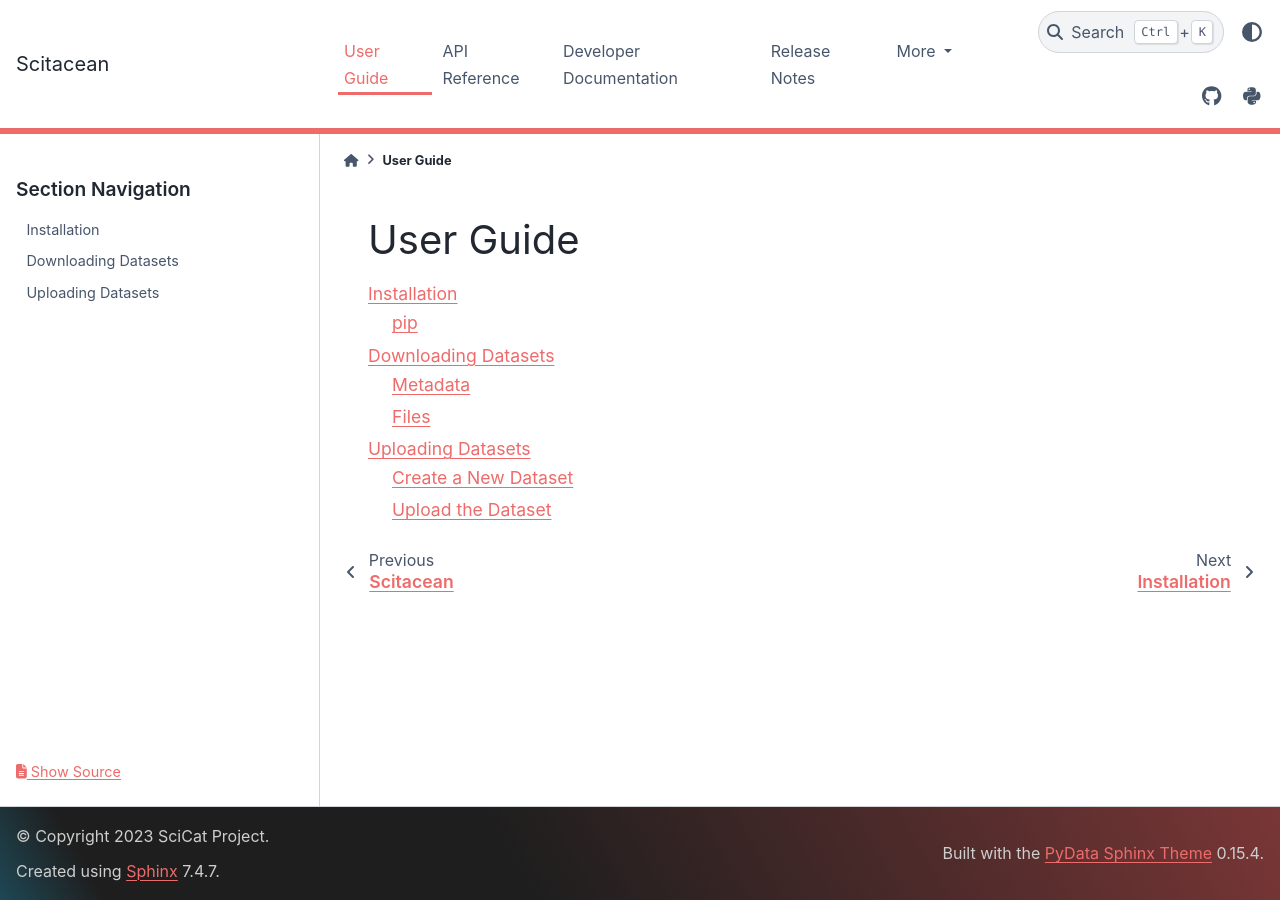
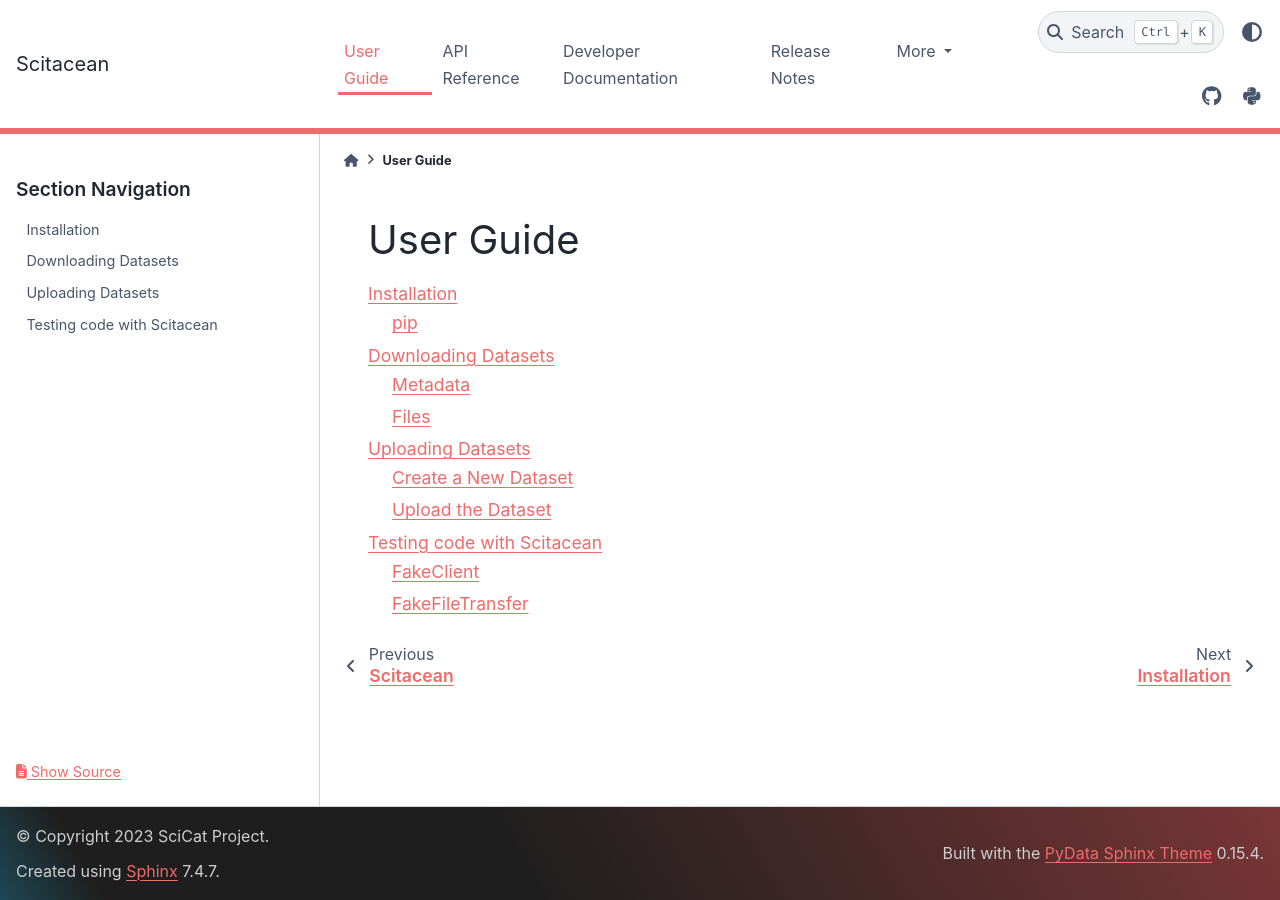
Before and after one commit to SciCatProject/scitacean, a Sphinx documentation site: the page built from docs/user-guide/index.rst, in a window 1280 px wide. Built offline with Sphinx 7.4.7 and the PyData theme 0.15.4, drawn with Linux system fonts in a browser that asks for light colours; the version number could not be read and is left out.

Commit message:
Document fakes for testing

```diff
--- a/docs/release-notes.rst
+++ b/docs/release-notes.rst
@@ -55,6 +55,8 @@
 Documentation
 ~~~~~~~~~~~~~
 
+* Document fakes for testing.
+
 Stability, Maintainability, and Testing
 ~~~~~~~~~~~~~~~~~~~~~~~~~~~~~~~~~~~~~~~
 
--- a/docs/user-guide/index.rst
+++ b/docs/user-guide/index.rst
@@ -7,3 +7,4 @@
    installation
    downloading
    uploading
+   testing
```
Also changed, not shown: docs/user-guide/testing.ipynb (added).
